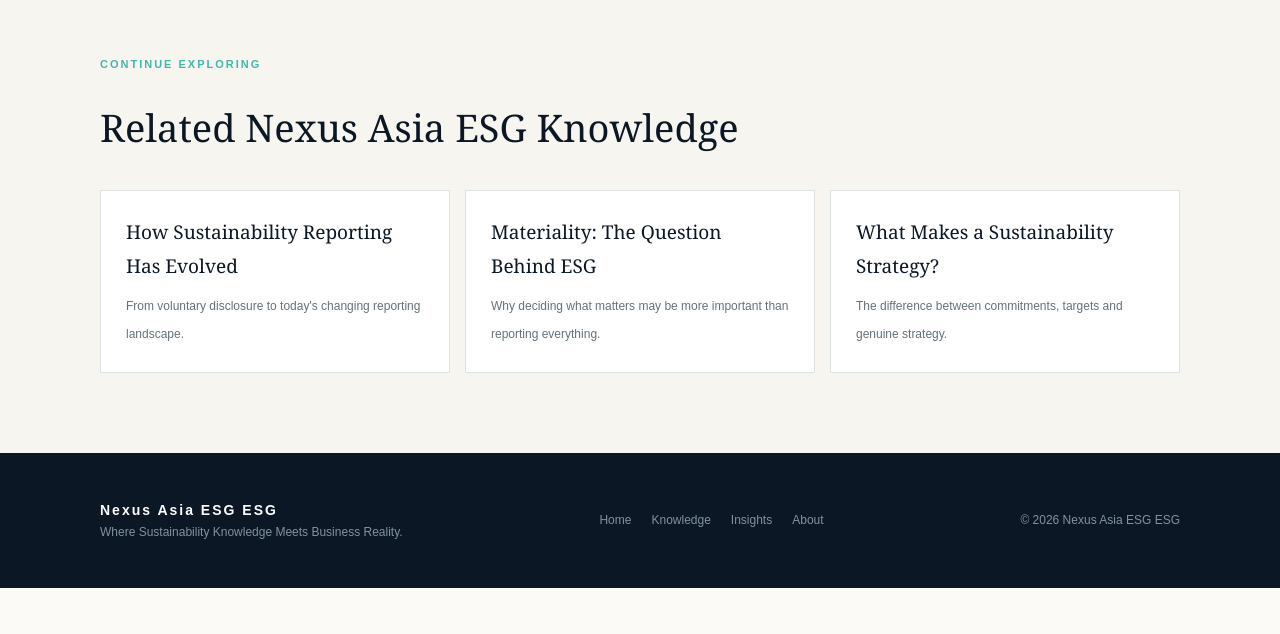
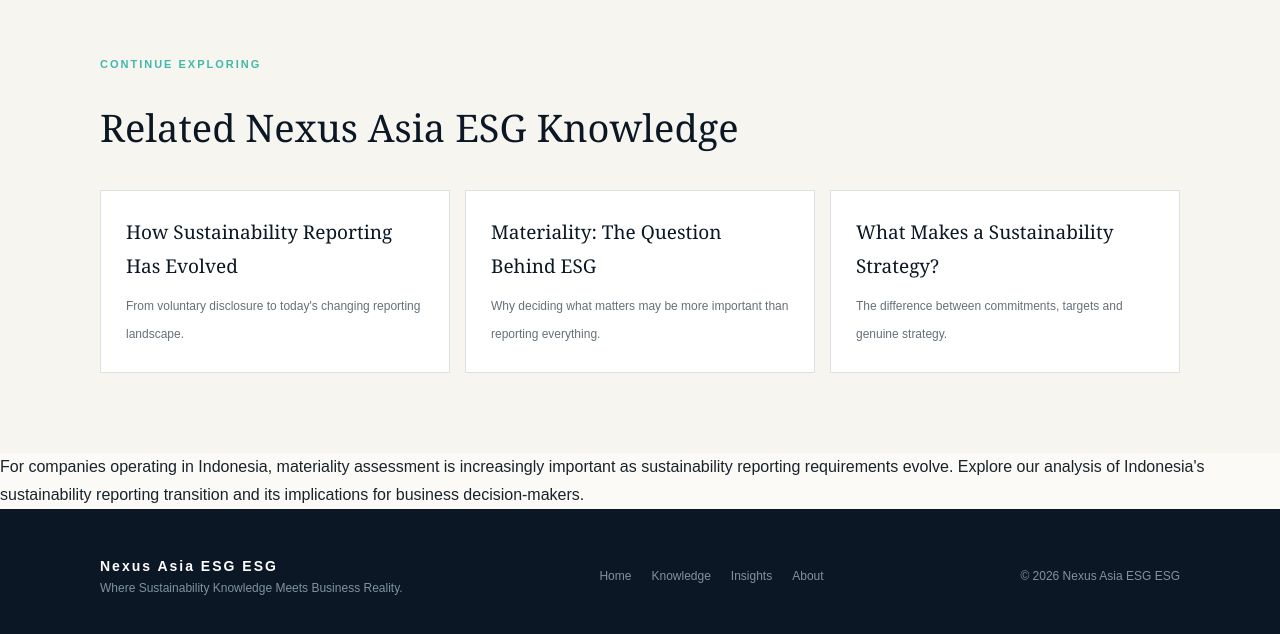
Before and after one commit to meridianesg/meridian-esg, a plain HTML site: page materiality-question-behind-esg.html in a window 1280 px wide. Shown: the part 8712-9346 px from the top of the page. Before the commit the page ends 9300 px from the top, so only its background shows below. Drawn offline with Linux system fonts and the light colour scheme.

Commit message:
Connect materiality and reporting insights
Added a paragraph about materiality assessment in Indonesia.

```diff
--- a/materiality-question-behind-esg.html
+++ b/materiality-question-behind-esg.html
@@ -1102,7 +1102,7 @@ The difference between commitments, targets and genuine strategy.
 
 
 <!-- FOOTER -->
-
+<p>For companies operating in Indonesia, materiality assessment is increasingly important as sustainability reporting requirements evolve. Explore our <a href="signal-indonesia-reporting-transition.html">analysis of Indonesia's sustainability reporting transition</a> and its implications for business decision-makers.</p>
 <footer>
 
 <div class="container footer-inner">
```
